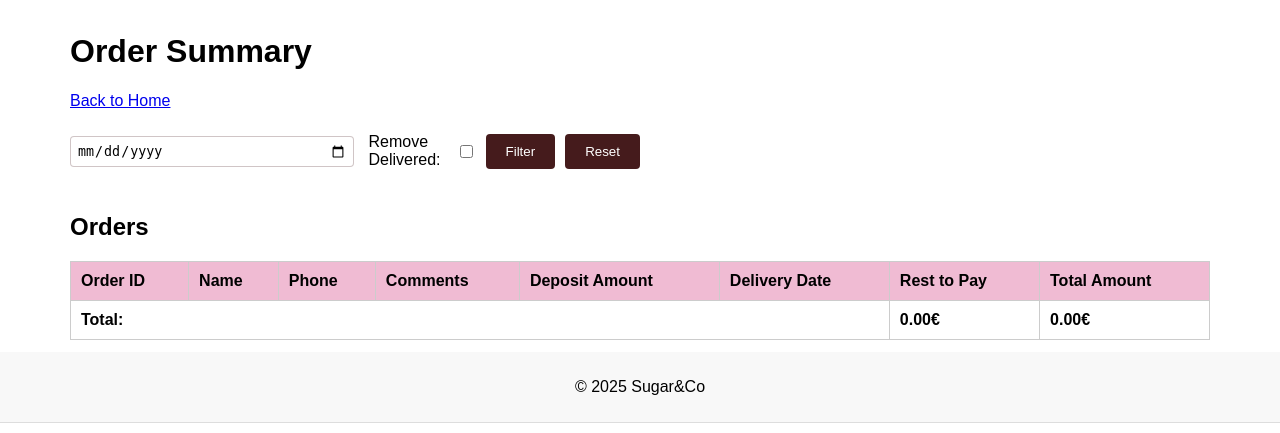
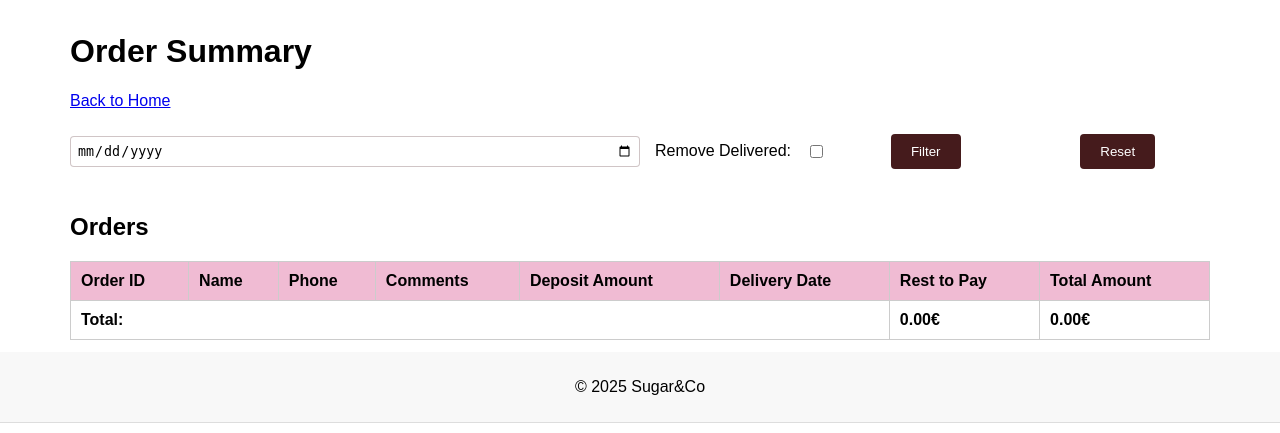
Before and after one commit to michelre/sugarandco-order, a Django app: page /summary/ in a window 1280 px wide. Shown: the part 145-578 px from the top of the page. Run offline with Django 5.2, Linux system fonts and the light colour scheme; the visitor is signed in with stand-in values (Sample User, id 1); data that the repository does not hold is empty.

Commit message:
fix(): default date on form + style on summary view

```diff
--- a/order/templates/create.html
+++ b/order/templates/create.html
@@ -54,7 +54,7 @@
 
     <div class="form-group">
       <label for="delivery_date">Delivery Date:</label>
-      <input type="date" id="delivery_date" name="delivery_date" value="2025-12-24" required>
+      <input type="date" id="delivery_date" name="delivery_date" value="{% now "Y-m-d" %}" required>
     </div>
 
     <button type="submit">Create Order</button>
--- a/static/css/styles.css
+++ b/static/css/styles.css
@@ -216,6 +216,10 @@ a.button{
     width: 100%;
 }
 
+.filter-form input[type="date"] {
+    max-width: 50%;
+}
+
 label[for="remove_delivered"] {
     margin-left: 5px;
     display: block;
@@ -229,13 +233,6 @@ input#remove_delivered {
     display: block;
 }
 
-@media screen and (min-width: 768px) {
-    .filter-form {
-        width: 50%;
-    }
-
-}
-
 .completed-order {
     background-color: rgba(69,27,28,0.2) !important;
 }
```
